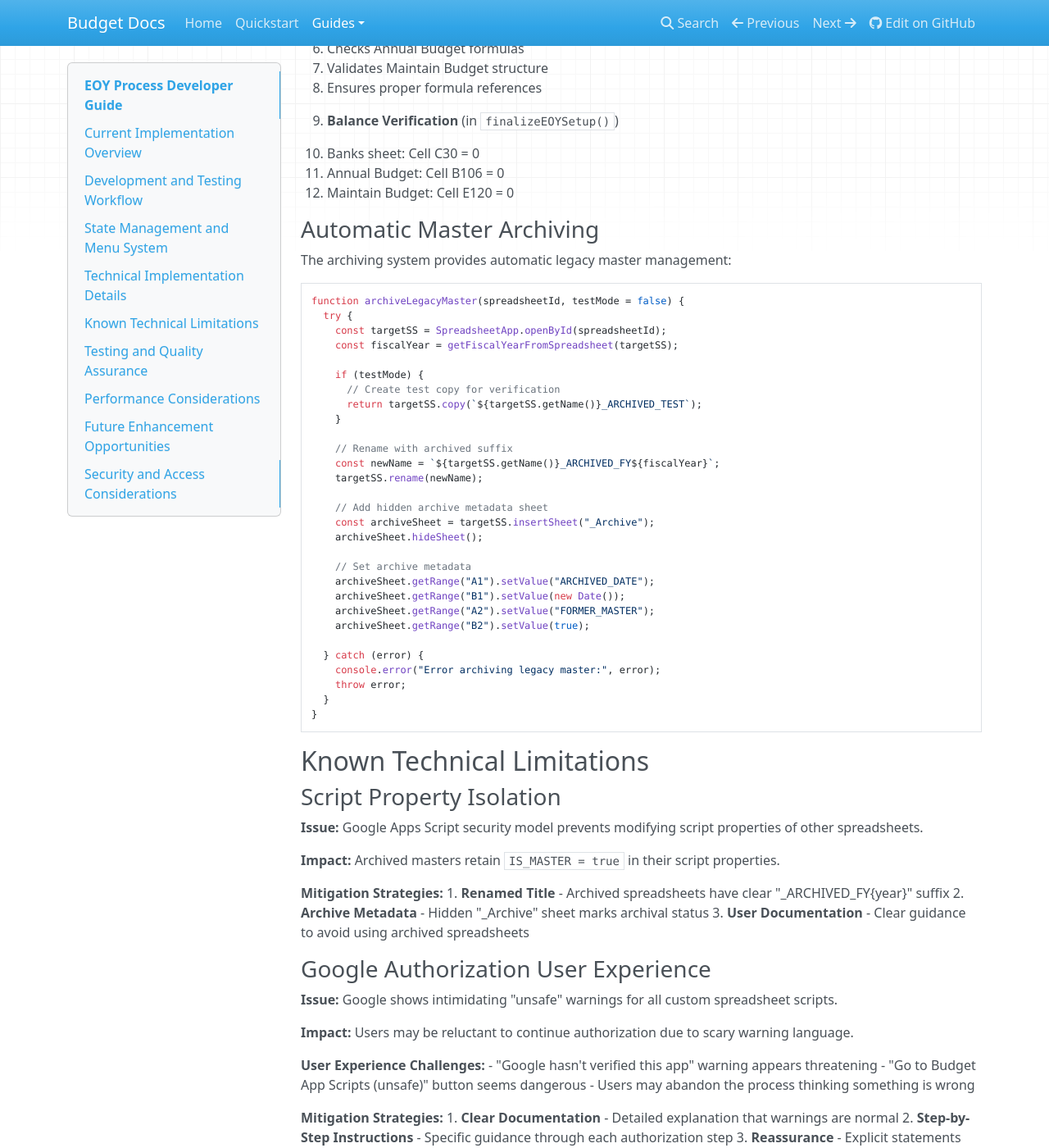
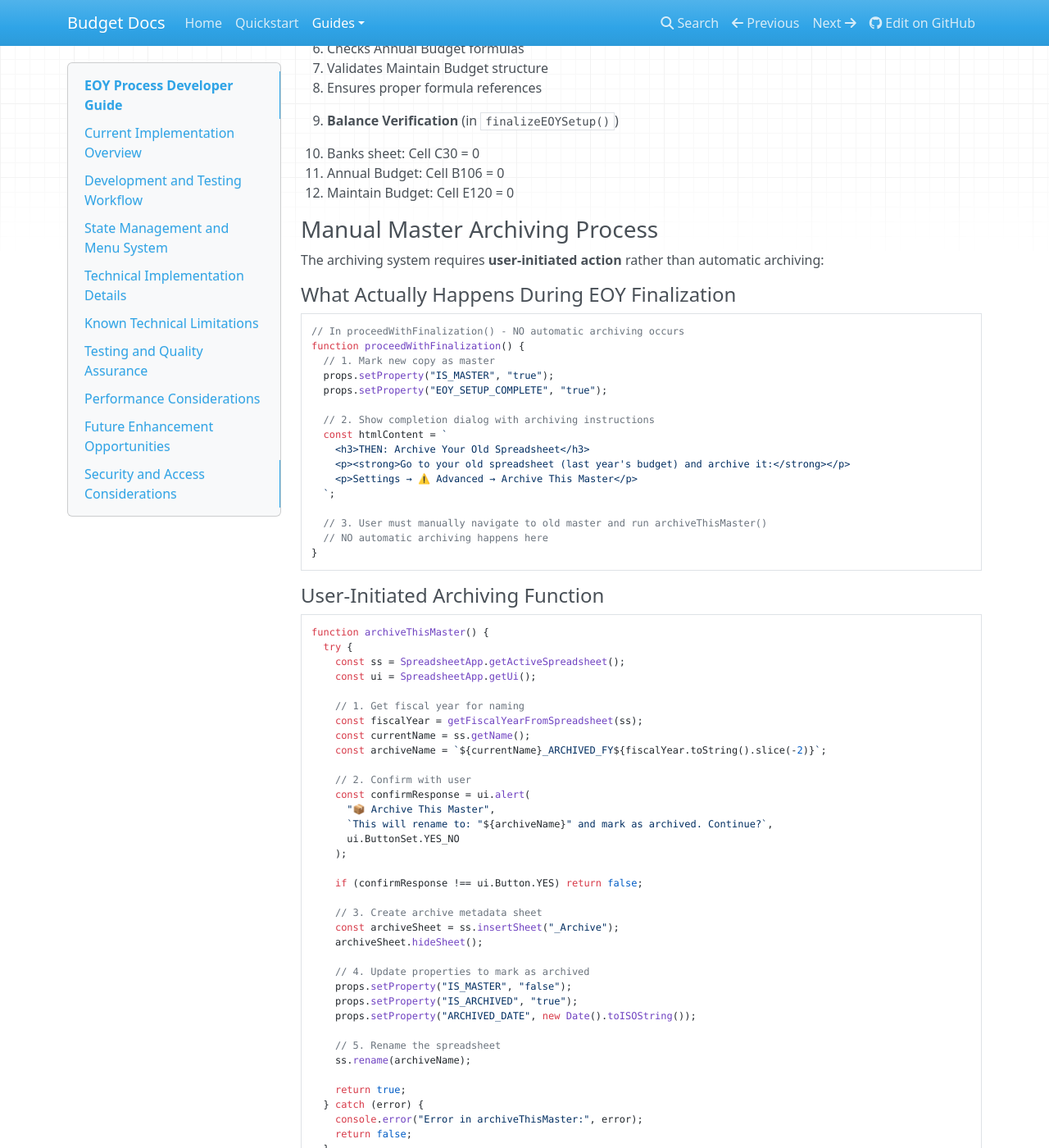
Before and after one commit to griadooss/budget-docs, an MkDocs documentation site: the page built from docs/guides/yearly-tasks/end-of-year/developer-guide.md, in a window 1280 px wide and 1400 px high, scrolled down 4916 px. Shown: the whole window at 82% size. Built offline with MkDocs 1.6.1, drawn with Linux system fonts in a browser that asks for light colours; nearby versions of some CDN libraries; some of the changed text lies outside the part shown.

Commit message:
CORRECT EOY documentation - Fix inaccurate automatic archiving claims
- Remove false claims about 'automatic master archiving'
- Document actual manual archiving process (user-initiated)
- Update all references to reflect real two-step process:
  1. EOY finalization marks new copy as master
  2. User manually archives old master via Settings menu
- Add technical details showing actual code implementation
- Clarify that archiving is completely user-controlled
- Update developer guide with correct archiving workflow

````diff
--- a/docs/guides/yearly-tasks/end-of-year/developer-guide.md
+++ b/docs/guides/yearly-tasks/end-of-year/developer-guide.md
@@ -15,7 +15,7 @@ The EOY process has been significantly improved from the original design and now
 - **Month-Restricted Access** - Process only available in June (final fiscal month)
 - **State-Driven Menu System** - Menus adapt based on EOY completion status
 - **Three-Step Progressive Workflow** - Clear progression through setup phases
-- **Automated Master Archiving** - Previous master automatically archived on completion
+- **Guided Master Archiving** - User manually archives previous master with system guidance
 - **Comprehensive Verification** - Multiple validation checkpoints throughout process
 - **User Choice Dialogs** - Commitment validation with Fix Now vs Ignore options
 - **Draggable Warning Dialogs** - Improved user experience for all warning dialogs
@@ -34,7 +34,7 @@ The EOY implementation is primarily contained in `src/utility/yearEndBudget.js`:
   - `clearTransactionSheets()` - Clean Cash Flow and Bank Records sheets
   - `copyBankBalancesToOpeningPositions()` - Transfer bank balances
   - `updateMonthlyHeaders()` - Update fiscal year headers across sheets
-  - `archiveLegacyMaster()` - Automatic master archiving
+  - `archiveThisMaster()` - Manual master archiving (user-initiated)
   - `validateCommitments()` - Check for outstanding commitments
   - `checkAllBalances()` - Comprehensive balance validation
 
@@ -251,41 +251,79 @@ Multiple verification points ensure system integrity:
    - Annual Budget: Cell B106 = 0
    - Maintain Budget: Cell E120 = 0
 
-### Automatic Master Archiving
+### Manual Master Archiving Process
 
-The archiving system provides automatic legacy master management:
+The archiving system requires **user-initiated action** rather than automatic archiving:
+
+#### What Actually Happens During EOY Finalization
 
 ```javascript
-function archiveLegacyMaster(spreadsheetId, testMode = false) {
+// In proceedWithFinalization() - NO automatic archiving occurs
+function proceedWithFinalization() {
+  // 1. Mark new copy as master
+  props.setProperty("IS_MASTER", "true");
+  props.setProperty("EOY_SETUP_COMPLETE", "true");
+
+  // 2. Show completion dialog with archiving instructions
+  const htmlContent = `
+    <h3>THEN: Archive Your Old Spreadsheet</h3>
+    <p><strong>Go to your old spreadsheet (last year's budget) and archive it:</strong></p>
+    <p>Settings → ⚠️ Advanced → Archive This Master</p>
+  `;
+
+  // 3. User must manually navigate to old master and run archiveThisMaster()
+  // NO automatic archiving happens here
+}
+```
+
+#### User-Initiated Archiving Function
+
+```javascript
+function archiveThisMaster() {
   try {
-    const targetSS = SpreadsheetApp.openById(spreadsheetId);
-    const fiscalYear = getFiscalYearFromSpreadsheet(targetSS);
+    const ss = SpreadsheetApp.getActiveSpreadsheet();
+    const ui = SpreadsheetApp.getUi();
 
-    if (testMode) {
-      // Create test copy for verification
-      return targetSS.copy(`${targetSS.getName()}_ARCHIVED_TEST`);
-    }
+    // 1. Get fiscal year for naming
+    const fiscalYear = getFiscalYearFromSpreadsheet(ss);
+    const currentName = ss.getName();
+    const archiveName = `${currentName}_ARCHIVED_FY${fiscalYear.toString().slice(-2)}`;
 
-    // Rename with archived suffix
-    const newName = `${targetSS.getName()}_ARCHIVED_FY${fiscalYear}`;
-    targetSS.rename(newName);
+    // 2. Confirm with user
+    const confirmResponse = ui.alert(
+      "📦 Archive This Master",
+      `This will rename to: "${archiveName}" and mark as archived. Continue?`,
+      ui.ButtonSet.YES_NO
+    );
 
-    // Add hidden archive metadata sheet
-    const archiveSheet = targetSS.insertSheet("_Archive");
+    if (confirmResponse !== ui.Button.YES) return false;
+
+    // 3. Create archive metadata sheet
+    const archiveSheet = ss.insertSheet("_Archive");
     archiveSheet.hideSheet();
 
-    // Set archive metadata
-    archiveSheet.getRange("A1").setValue("ARCHIVED_DATE");
-    archiveSheet.getRange("B1").setValue(new Date());
-    archiveSheet.getRange("A2").setValue("FORMER_MASTER");
-    archiveSheet.getRange("B2").setValue(true);
+    // 4. Update properties to mark as archived
+    props.setProperty("IS_MASTER", "false");
+    props.setProperty("IS_ARCHIVED", "true");
+    props.setProperty("ARCHIVED_DATE", new Date().toISOString());
 
+    // 5. Rename the spreadsheet
+    ss.rename(archiveName);
+
+    return true;
   } catch (error) {
-    console.error("Error archiving legacy master:", error);
-    throw error;
+    console.error("Error in archiveThisMaster:", error);
+    return false;
   }
 }
 ```
+
+#### Key Technical Points
+
+- **No Automatic Archiving:** The EOY finalization does NOT automatically archive the old master
+- **User Control:** Archiving is completely user-initiated via Settings menu
+- **Two-Step Process:** EOY finalization + Manual archiving = Complete EOY process
+- **Reversible:** `restoreFromArchive()` function can undo the archiving
 
 ## Known Technical Limitations
 
````
Also changed, not shown: docs/guides/yearly-tasks/end-of-year/overview.md (+19 -8 lines), docs/guides/yearly-tasks/end-of-year/setup.md (+6 -4 lines).
